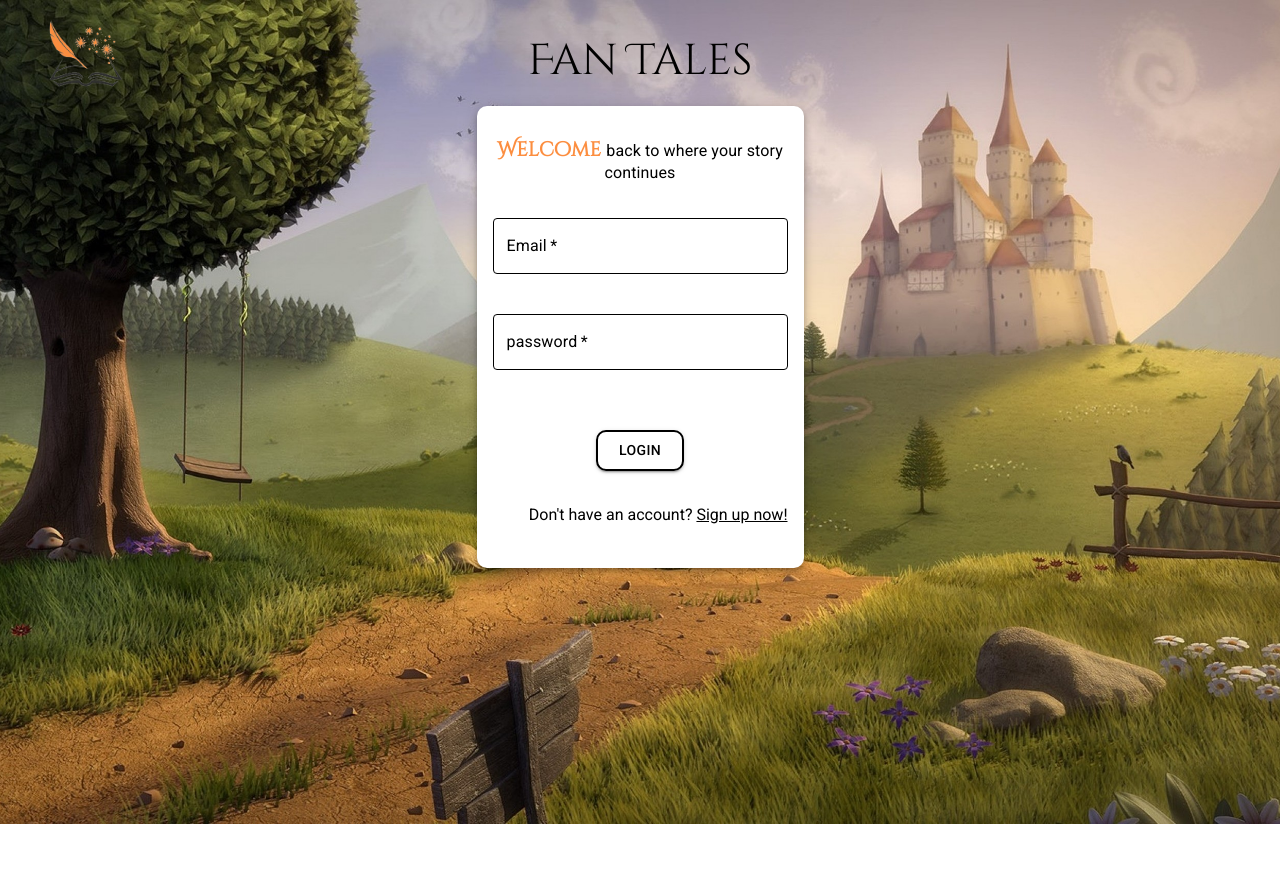
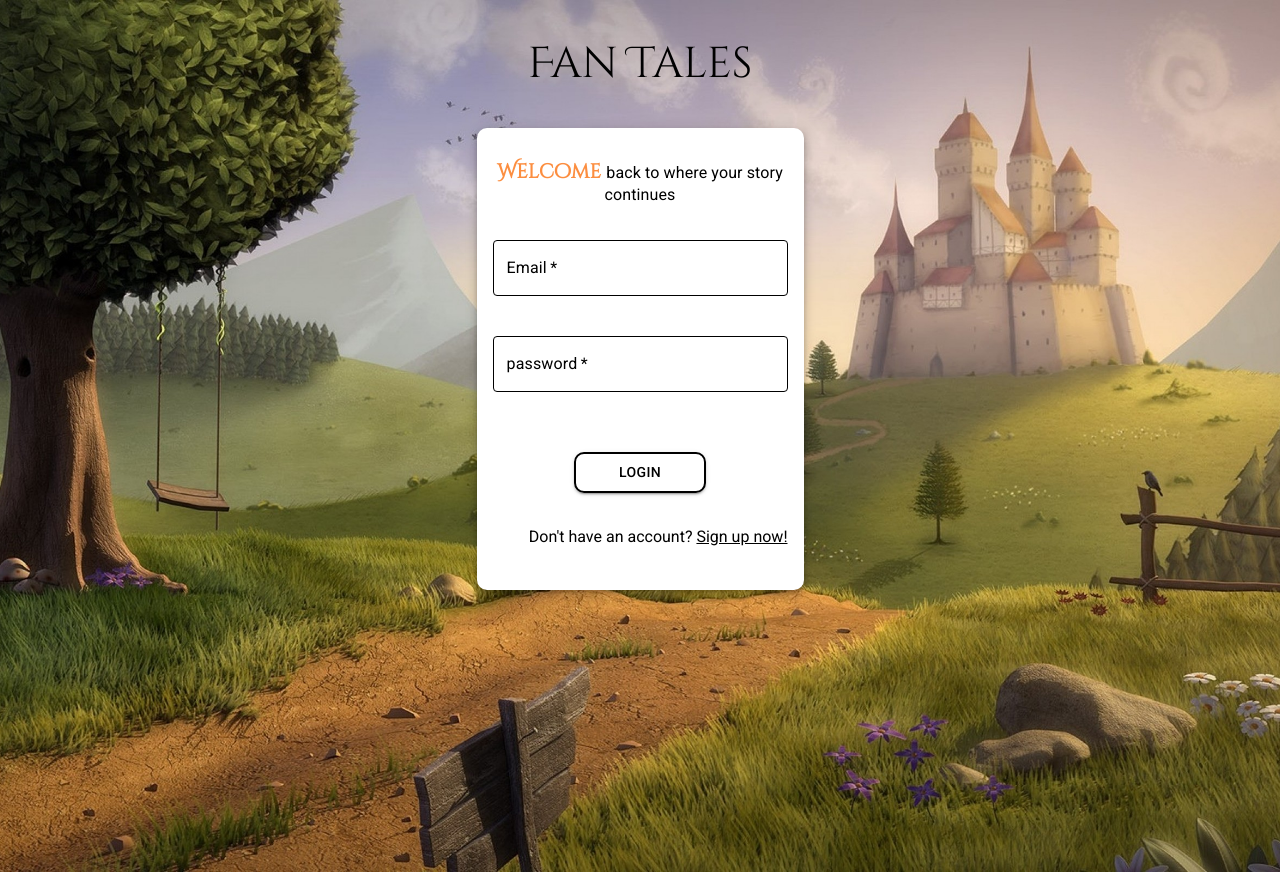
Before and after one commit to RyanChehab/frontend, a React (Create React App) app: page / in a window 1280 px wide. Before the commit the page ends 824 px from the top, so only its background shows below. Built offline with nearby package versions, Linux system fonts and the light colour scheme.

Commit message:
jsx <=> styled the login component

```diff
--- a/src/components/login/index.jsx
+++ b/src/components/login/index.jsx
@@ -1,7 +1,6 @@
 import React,{useContext} from 'react';
 import './login.css';
 import '../../css/utilities.css';
-import logo from '../../assets/logo.png';
 import { Box, TextField, Button, Typography, Snackbar, Alert, Slide} from '@mui/material';
 import { AuthContext } from '../../context/AuthContext';
 
@@ -14,8 +13,7 @@ const Login = () => {
 
     return (
 <>
-        <div className='header flex align-center mt-1'>
-        <img src={logo} alt="Fan Tales Logo" className='logo'/>
+        <div className='header flex align-center mt-4'>
         <p className='title'>Fan Tales</p>
         </div>
 
@@ -26,7 +24,7 @@ const Login = () => {
             padding: '16px',
             width: '295px',
             height: '430px',
-            margin: '0 auto',
+            margin: '4rem auto',
             background: '#FFF',
         }}
         >
@@ -130,11 +128,10 @@ const Login = () => {
         type='submit'
         disabled = {loading}
         sx={{
-            width: '30%',
+            width: '45%',
             borderRadius: '10px',
             margin: '60px auto 0px auto',
             display: 'block',
-            padding: '15',
             fontFamily: 'Roboto, sans-serif',
             fontWeight: '500',
             fontSize: '14px',
```
